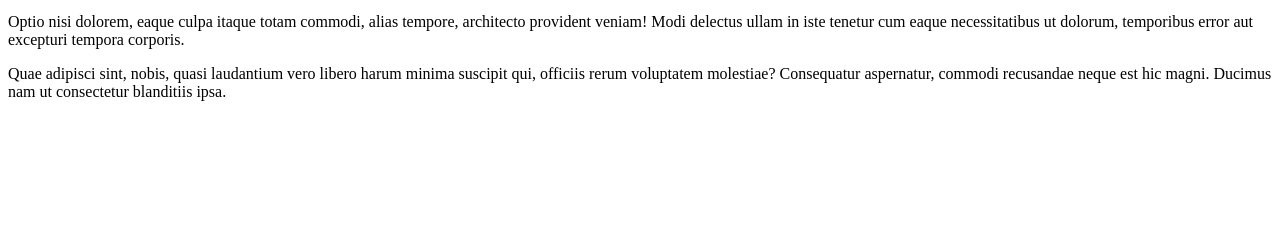
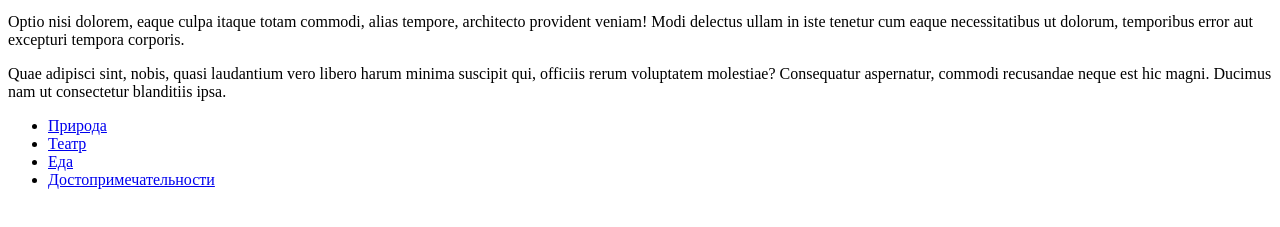
Before and after one commit to TalgarbekKubanychbekuulu/talgar1.html, a plain HTML site: page index.html in a window 1280 px wide. Shown: the part 137-364 px from the top of the page. Drawn offline with Linux system fonts and the light colour scheme.

Commit message:
added nav

```diff
--- a/index.html
+++ b/index.html
@@ -11,5 +11,13 @@
     <p>Lorem ipsum dolor <br>sit amet consectetur syper adipisicing elit. Corrupti earum ex similique doloribus consectetur atque voluptas quam mollitia eligendi, natus officia voluptates voluptatem ab, non dignissimos quidem quas eius totam.</p>
     <p>Optio nisi dolorem, eaque culpa itaque totam commodi, alias tempore, architecto provident veniam! Modi delectus ullam in iste tenetur cum eaque necessitatibus ut dolorum, temporibus error aut excepturi tempora corporis.</p>
     <p>Quae adipisci sint, nobis, quasi laudantium vero libero harum minima suscipit qui, officiis rerum voluptatem molestiae? Consequatur aspernatur, commodi recusandae neque est hic magni. Ducimus nam ut consectetur blanditiis ipsa.</p>
+
+    <nav>
+        <ul>
+            <li><a href="#Nature">Природа</a></li>
+            <li><a href="#Theatre">Театр</a></li>
+            <li><a href="#Food">Еда</a></li>
+            <li><a href="#Sights">Достопримечательности</a></li>
+        </ul>
 </body>
 </html>
```
